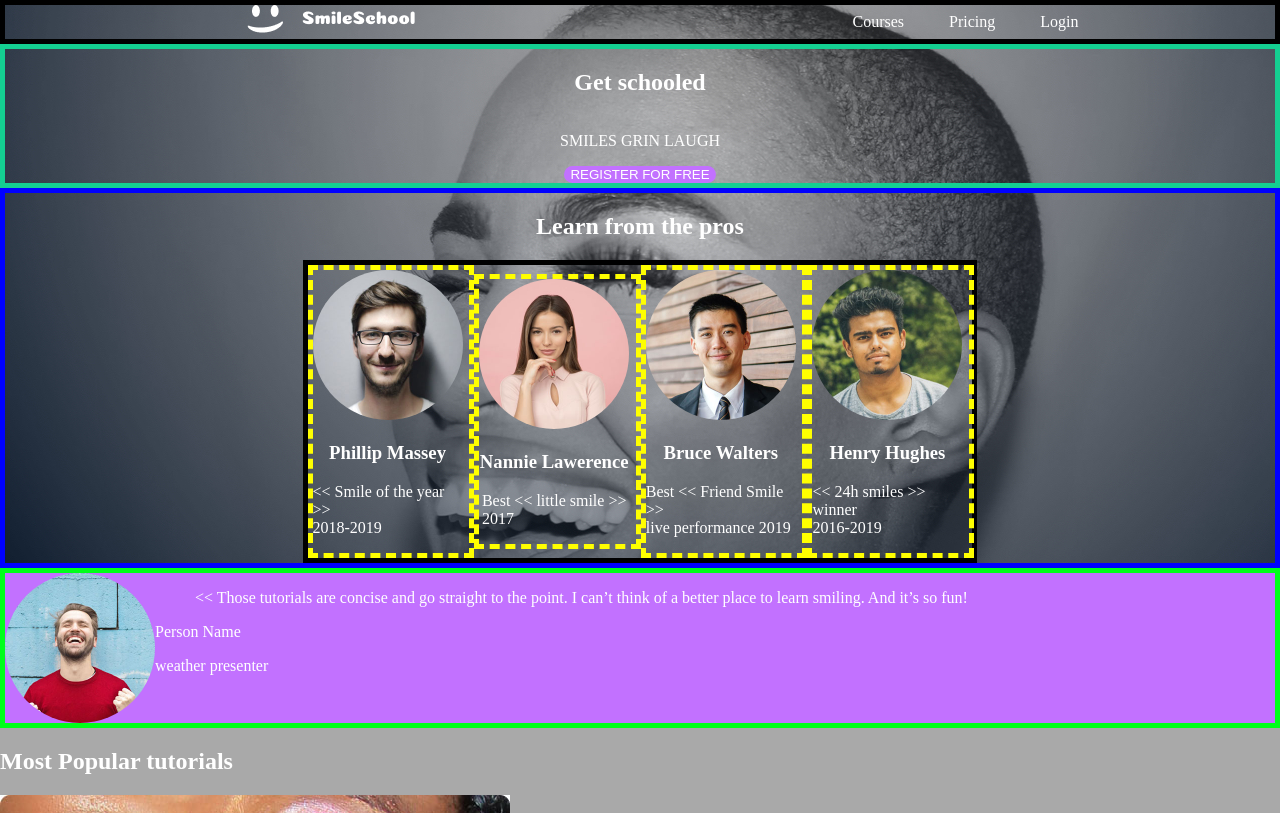
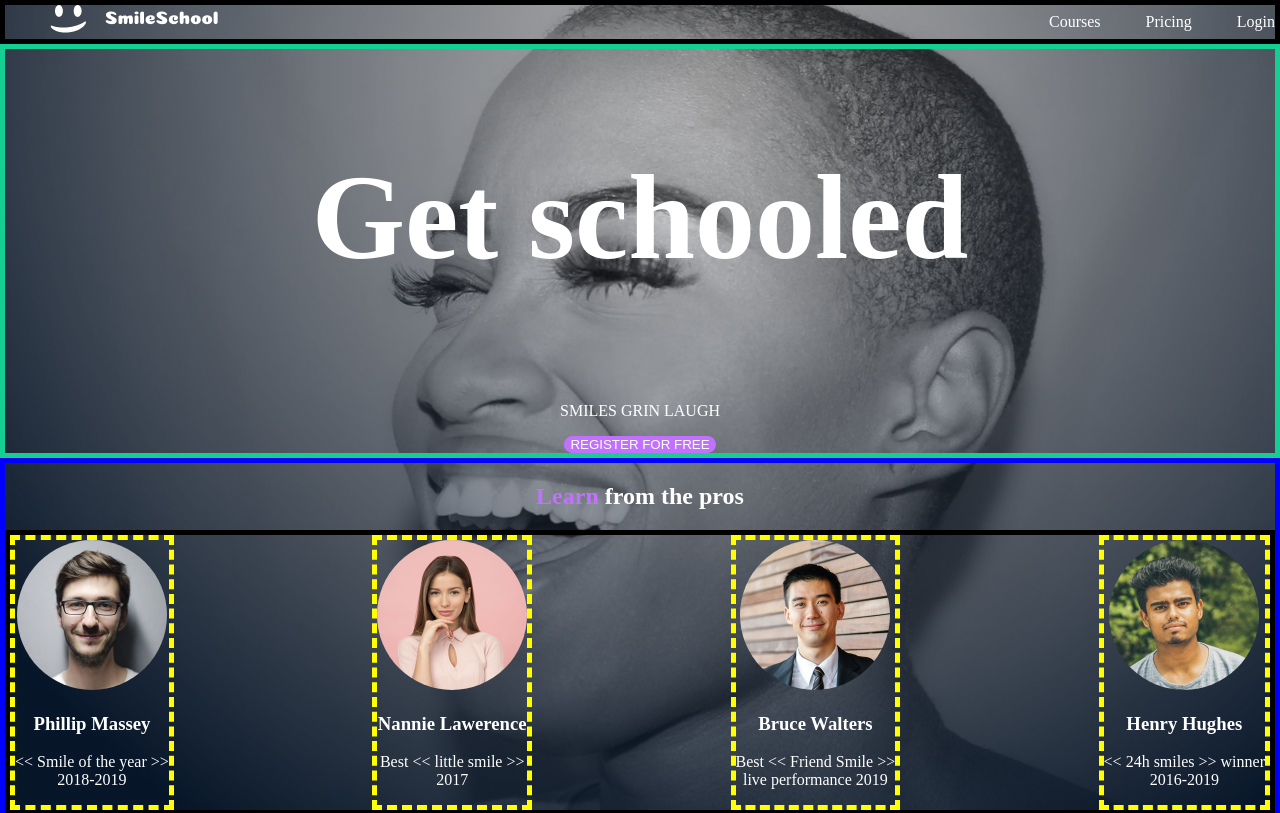
Before and after one commit to Greentaylor27/atlas-web-development, a plain HTML site: page css_advanced/index.html in a window 1280 px wide. Shown: the top 813 px of the page. Drawn offline with Linux system fonts and the light colour scheme.

Commit message:
Just pushing more stuff to save my progress

```diff
--- a/css_advanced/index.html
+++ b/css_advanced/index.html
@@ -26,14 +26,16 @@
             <section>
                 <div id="banner">
                     <!--GET SCHOOLED SECTION-->
-                    <h1>Get schooled</h1>
+                    <h1 id="page_title">
+                        Get schooled
+                    </h1>
                     <p>SMILES GRIN LAUGH</p>
                     <button class="button">REGISTER FOR FREE</button>
                 </div>
                 <!--LEARN FROM THE PROS-->
                 <div class="Learn">
-                    <h2>
-                        Learn from the pros
+                    <h2 id="title">
+                        <span>Learn&nbsp;</span>from the pros
                     </h2>
                     <div class="container">
                         <!--PHILLIP MASSEY-->
@@ -43,7 +45,7 @@
                             <p>&lt;&lt; Smile of the year &gt;&gt;<br>2018-2019</p>
                         </div>
                         <!--NANNIE LAWERENCE-->
-                        <div class="inner_container">
+                        <div class="inner_container Nannie">
                             <img src="images/profile_2.jpg" alt="Nannie Lawerence" class="circle">
                             <h3>Nannie Lawerence</h3>
                             <p>Best &lt;&lt; little smile &gt;&gt;<br>2017</p>
--- a/css_advanced/styles.css
+++ b/css_advanced/styles.css
@@ -12,17 +12,18 @@ header {
 .container{
     display: flex;
     border: 5px solid black;
-    justify-content: space-around;
     align-items: center;
+    justify-content: space-between;
+    flex-wrap: wrap;
+
 }
 .inner_container{
     border: 5px dashed yellow;
-    max-width: 100%;
-    padding-right: 1%;
     justify-items: center;
     align-items: baseline;
-    justify-content: space-between;
+    justify-content: space-around;
     flex-direction: row;
+    flex-wrap: wrap;
 }
 .video{
     display: flex;
@@ -33,7 +34,7 @@ header {
     border: 5px solid #14CF91;
     display: flex;
     flex-direction: column;
-    justify-content: center;
+    justify-content: space-;
     align-items: center;
 }
 .circle{
@@ -45,7 +46,7 @@ header {
     border: 5px solid blue;
     display: flex;
     flex-direction: column;
-    align-items: center;
+    text-align: center;
 }
 a:link{
     color: #FFFFFF;
@@ -66,3 +67,13 @@ a:visited{
     border-radius: 25px;
     color: #FFFFFF;
 }
+#title{
+    display: flex;
+    justify-content: center;
+}
+span{
+    color:#C271FF;
+}
+h1{
+    font-size: 120px;
+}
```
